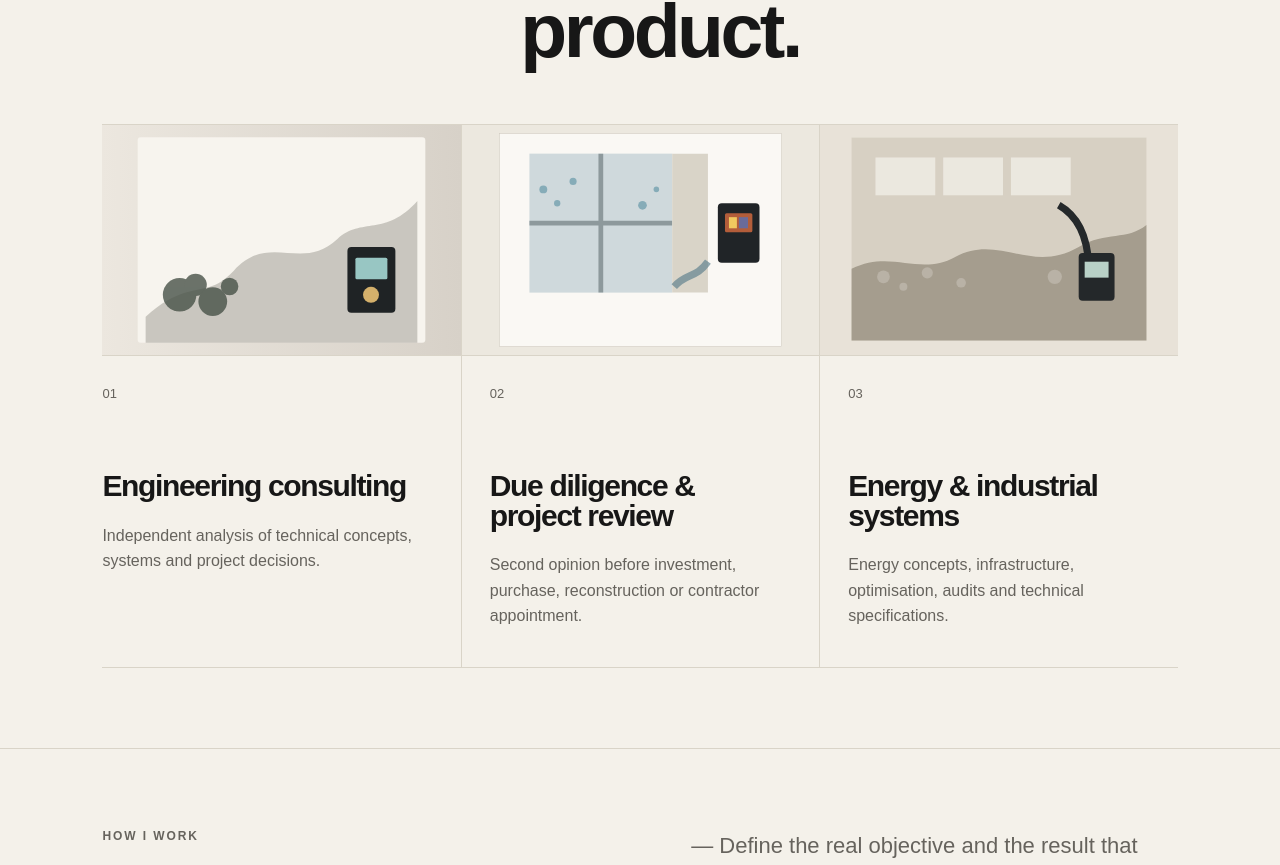
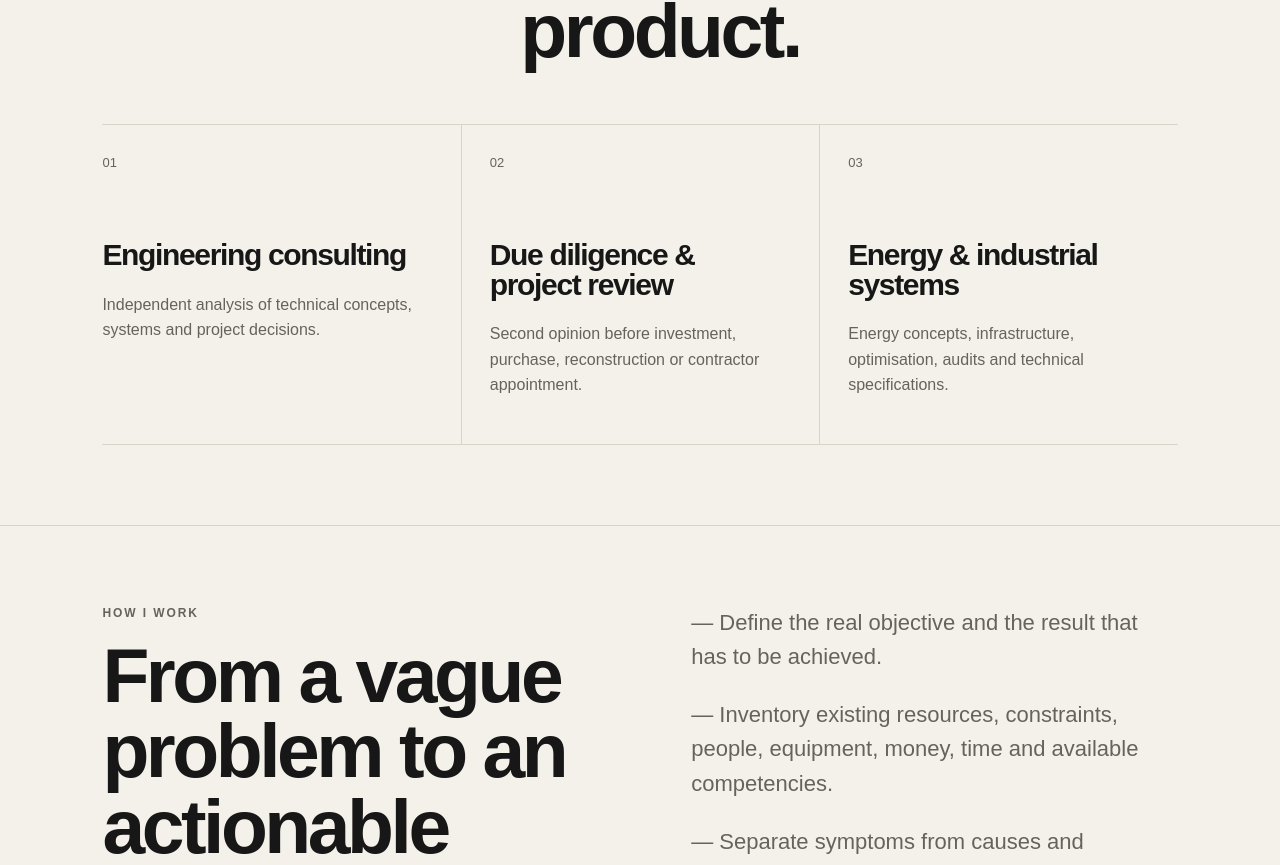
Before and after one commit to oikua66/damp-diagnostics, a Next.js app: page /en in a window 1280 px wide. Shown: the part 2000-2865 px from the top of the page. Built offline with nearby package versions, Linux system fonts and the light colour scheme.

Commit message:
Remove all site imagery and keep clean text layout

```diff
--- a/app/visuals.css
+++ b/app/visuals.css
@@ -1,88 +1,47 @@
+/* Intentionally image-free presentation.
+   Keep the site focused on typography, structure and content. */
+
+.about-hero {
+  grid-template-columns: 1fr;
+}
 .about-photo-placeholder {
-  min-height: 620px;
-  background-image: url('/images/about.svg');
-  background-size: cover;
-  background-position: center;
-  border: 1px solid var(--line);
-}
-.about-photo-placeholder span { display: none; }
-
-/* Damp Diagnostics hero */
-.damp {
-  background-image:
-    linear-gradient(90deg, rgba(23,23,23,1) 0%, rgba(23,23,23,.96) 44%, rgba(23,23,23,.68) 64%, rgba(23,23,23,.28) 100%),
-    url('/images/damp-hero.svg');
-  background-repeat: no-repeat;
-  background-size: cover;
-  background-position: center right;
+  display: none;
 }
 
-/* First three diagnostic cases: mould / condensation / basement */
+.damp {
+  background: var(--ink);
+}
+
 main > section:nth-of-type(3) .card {
-  padding-top: 0;
-  overflow: hidden;
+  padding-top: 30px;
+  overflow: visible;
 }
 main > section:nth-of-type(3) .card::before {
-  content: '';
-  display: block;
-  width: calc(100% + 28px);
-  height: 230px;
-  margin: 0 -28px 30px 0;
-  background-size: cover;
-  background-position: center;
-  border-bottom: 1px solid var(--line);
-}
-main > section:nth-of-type(3) .card:nth-child(1)::before { background-image: url('/images/mould.svg'); }
-main > section:nth-of-type(3) .card:nth-child(2)::before { background-image: url('/images/condensation.svg'); }
-main > section:nth-of-type(3) .card:nth-child(3)::before { background-image: url('/images/basement.svg'); }
-main > section:nth-of-type(3) .card + .card::before {
-  width: calc(100% + 56px);
-  margin-left: -28px;
+  content: none;
+  display: none;
 }
 
-/* Ventilation example */
 .solution-example {
-  min-height: 650px;
-  align-items: center;
-  background-image:
-    linear-gradient(90deg, rgba(235,230,220,.99) 0%, rgba(235,230,220,.96) 39%, rgba(235,230,220,.70) 51%, rgba(235,230,220,.08) 70%),
-    url('/images/ventilation.svg');
-  background-repeat: no-repeat;
-  background-size: cover;
-  background-position: right center;
+  min-height: auto;
+  background: var(--panel);
 }
-.solution-example > div { max-width: 620px; }
+.solution-example > div {
+  max-width: none;
+}
 
-/* Remote analysis */
 .online-analysis {
-  min-height: 650px;
-  background-image:
-    linear-gradient(90deg, rgba(220,233,227,.99) 0%, rgba(220,233,227,.97) 43%, rgba(220,233,227,.70) 57%, rgba(220,233,227,.08) 76%),
-    url('/images/remote.svg');
-  background-repeat: no-repeat;
-  background-size: cover;
-  background-position: right center;
+  min-height: auto;
+  background: #dce9e3;
 }
-.online-analysis > div:first-child { max-width: 700px; }
+.online-analysis > div:first-child {
+  max-width: none;
+}
 
 @media (max-width: 900px) {
-  .about-photo-placeholder { min-height: 460px; }
+  .about-photo-placeholder {
+    display: none;
+  }
   .damp {
-    background-image:
-      linear-gradient(rgba(23,23,23,.84), rgba(23,23,23,.84)),
-      url('/images/damp-hero.svg');
-  }
-  .solution-example, .online-analysis {
-    min-height: auto;
-    background-image: none;
-  }
-  main > section:nth-of-type(3) .card::before {
-    width: 100%;
-    margin: 0 0 24px 0;
-    height: 210px;
-  }
-  main > section:nth-of-type(3) .card + .card::before {
-    width: 100%;
-    margin-left: 0;
+    background: var(--ink);
   }
 }
```
